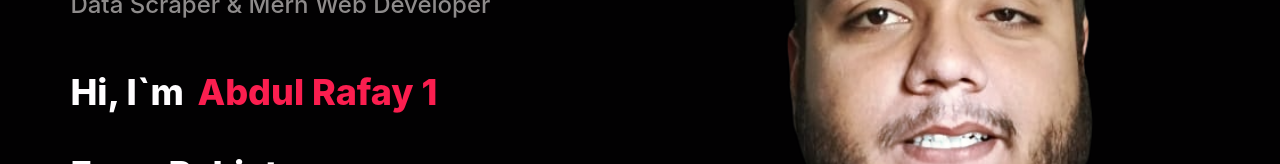
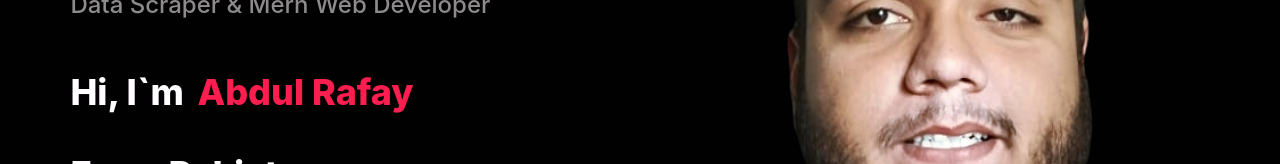
Before and after one commit to Abdul-Rafay-Mubashar/My-Portfolio, a React (Create React App) app: page / in a window 1280 px wide. Shown: the part 300-464 px from the top of the page. Built offline with nearby package versions, Linux system fonts and the light colour scheme.

Commit message:
Initial commit

```diff
--- a/src/About.js
+++ b/src/About.js
@@ -37,7 +37,7 @@ export default function About() {
             <div className='For_Space'></div>
             <div className='My_Intro_Box2'>
               <div className='My_Intro_Box2a'>
-                Abdul Rafay 1
+                Abdul Rafay
               </div>
             </div>
           </div>
```
